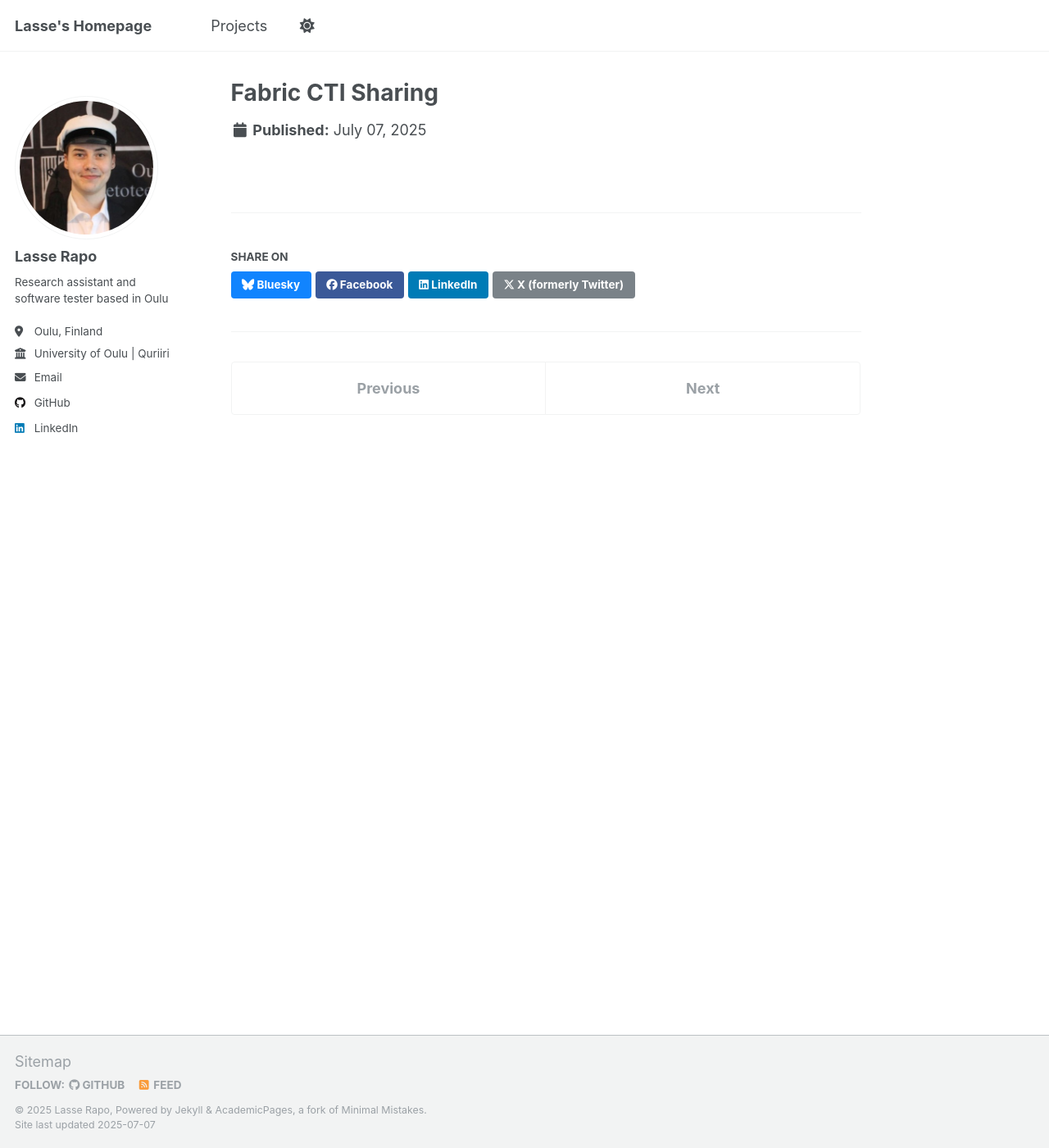
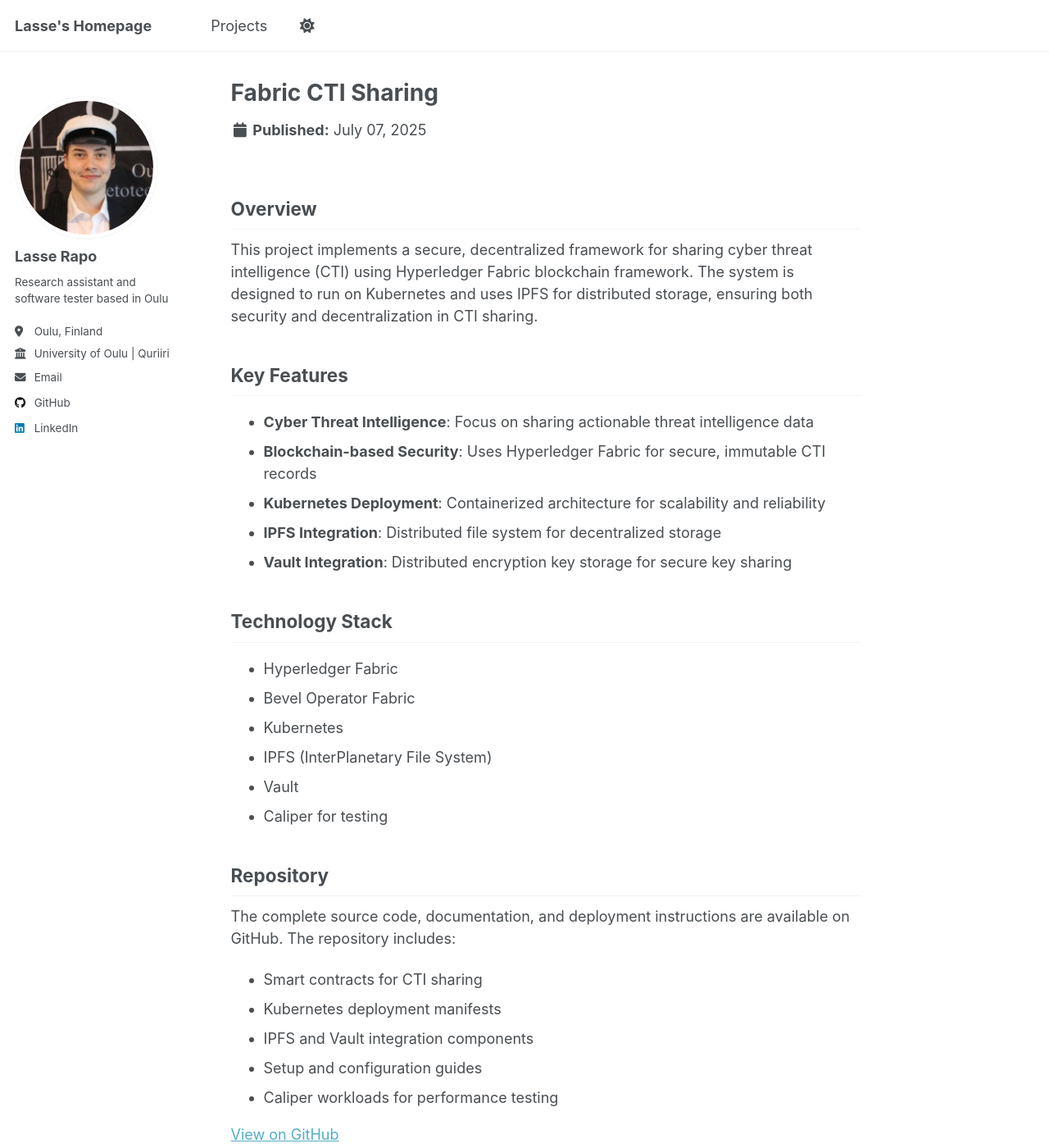
Before and after one commit to LasseRapo/lasserapo.github.io, a Jekyll site: the page built from _projects/project-1.md, in a window 1280 px wide and 1400 px high. Shown: the whole window at 82% size. Built offline with Jekyll 4.4.1, drawn with Linux system fonts in a browser that asks for light colours; a script that is not in the unit is left out.

Commit message:
Update project-1.md

```diff
--- a/_projects/project-1.md
+++ b/_projects/project-1.md
@@ -3,3 +3,36 @@ title: "Fabric CTI Sharing"
 excerpt: "A Hyperledger Fabric-based framework on Kubernetes for secure, decentralized sharing of cyber threat intelligence (CTI), with IPFS-based distributed storage. <br/><img src='/images/fctis.jpg'>"
 collection: projects
 ---
+
+## Overview
+
+This project implements a secure, decentralized framework for sharing cyber threat intelligence (CTI) using Hyperledger Fabric blockchain framework. The system is designed to run on Kubernetes and uses IPFS for distributed storage, ensuring both security and decentralization in CTI sharing.
+
+## Key Features
+
+- **Cyber Threat Intelligence**: Focus on sharing actionable threat intelligence data
+- **Blockchain-based Security**: Uses Hyperledger Fabric for secure, immutable CTI records
+- **Kubernetes Deployment**: Containerized architecture for scalability and reliability
+- **IPFS Integration**: Distributed file system for decentralized storage
+- **Vault Integration**: Distributed encryption key storage for secure key sharing
+
+## Technology Stack
+
+- Hyperledger Fabric
+- Bevel Operator Fabric
+- Kubernetes
+- IPFS (InterPlanetary File System)
+- Vault
+- Caliper for testing
+
+## Repository
+
+The complete source code, documentation, and deployment instructions are available on GitHub. The repository includes:
+
+- Smart contracts for CTI sharing
+- Kubernetes deployment manifests
+- IPFS and Vault integration components
+- Setup and configuration guides
+- Caliper workloads for performance testing
+
+[View on GitHub](https://github.com/LasseRapo/fabric-cti-sharing)
```
